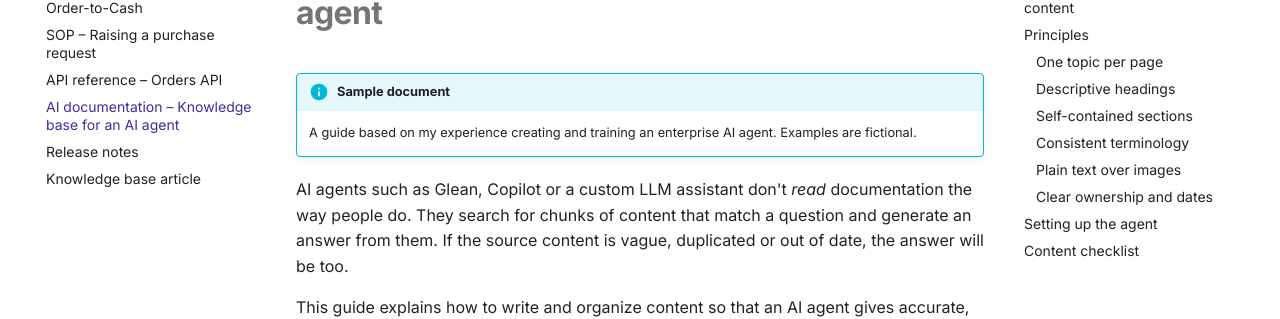
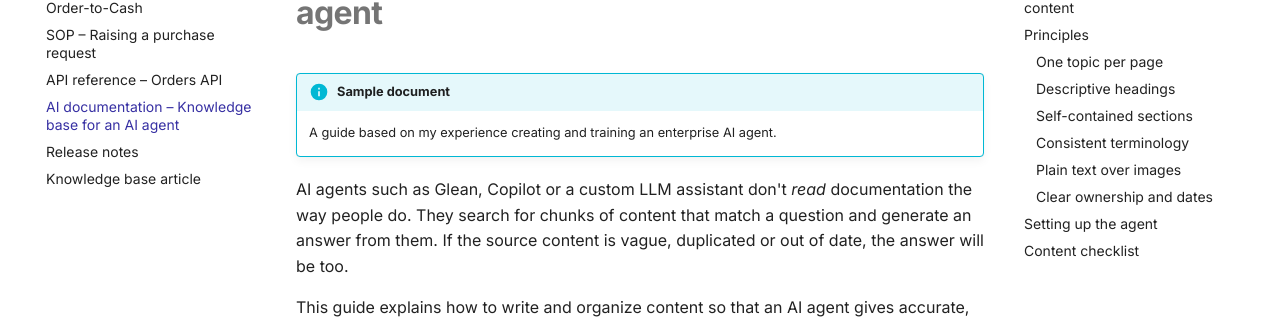
Before and after one commit to Avinash0789/Avinash0789.github.io, an MkDocs documentation site: the page built from docs/samples/ai-knowledge-base.md, in a window 1280 px wide and 900 px high. Shown: the part 196-515 px from the top of the window. Built offline with MkDocs 1.6.1 and Material for MkDocs 9.7.7, drawn with Linux system fonts in a browser that asks for light colours.

Commit message:
Update sample note (ai-knowledge-base.md)

```diff
--- a/docs/samples/ai-knowledge-base.md
+++ b/docs/samples/ai-knowledge-base.md
@@ -1,7 +1,7 @@
 # Writing documentation for an AI knowledge agent
 
 !!! info "Sample document"
-    A guide based on my experience creating and training an enterprise AI agent. Examples are fictional.
+    A guide based on my experience creating and training an enterprise AI agent.
 
 AI agents such as Glean, Copilot or a custom LLM assistant don't *read* documentation the way people do. They search for chunks of content that match a question and generate an answer from them. If the source content is vague, duplicated or out of date, the answer will be too.
 
```
